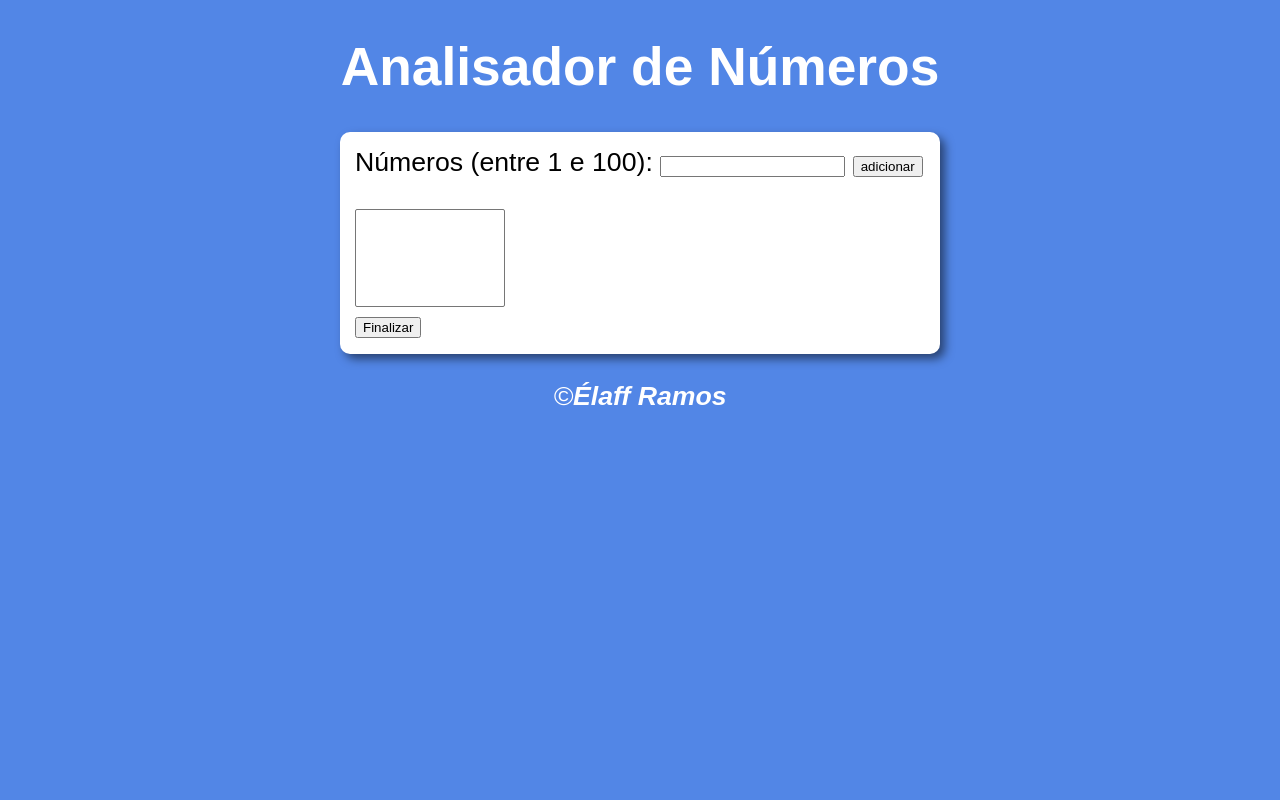
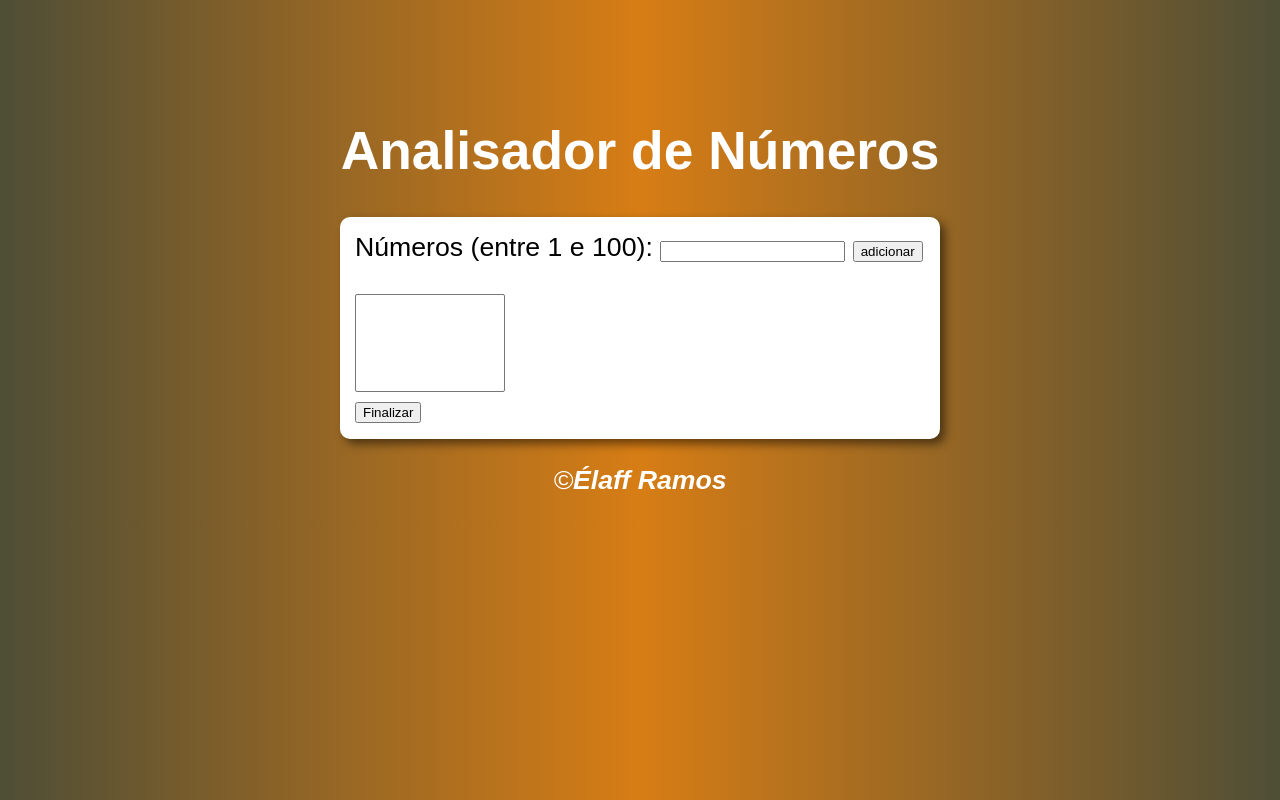
Before and after one commit to elafframos/analisador-numeros-js, a plain HTML site: page index.html in a window 1280 px wide. Drawn offline with Linux system fonts and the light colour scheme.

Commit message:
Update analisador.css

```diff
--- a/analisador.css
+++ b/analisador.css
@@ -1,5 +1,5 @@
 body {
-    background: rgb(82, 134, 230); /*Cor da página */
+    background: linear-gradient(90deg, rgba(78,78,54,1) 0%, rgba(215,125,21,1) 50%, rgba(78,78,54,1) 100%); /*Cor da página */
     font: normal 20pt arial; /*Letra do site */
 
 }
@@ -7,6 +7,7 @@ body {
 header {
     color: white; /*Cor do título */
     text-align: center; /*Local do título */
+    margin-top: 120px;
 }
 
 section {
```
